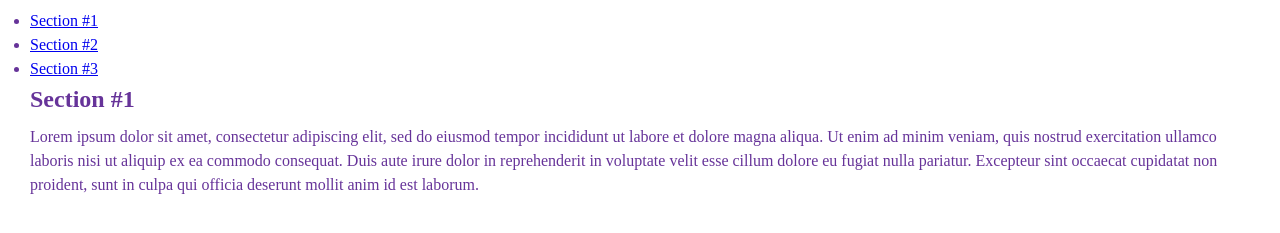
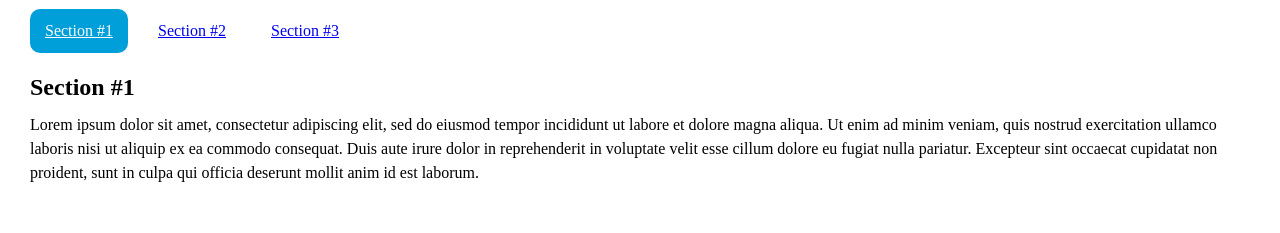
Before and after one commit to nickbergquist/tech-exercise, a website: page index.html in a window 1280 px wide. Shown: the part 71-304 px from the top of the page. Drawn offline with Linux system fonts and the light colour scheme.

Commit message:
Update styling

```diff
--- a/scss/components/_tabs.scss
+++ b/scss/components/_tabs.scss
@@ -1,3 +1,28 @@
 .tabs {
-  color: rebeccapurple;
+  margin-bottom: 2rem;
 }
+
+.tabs-list {
+  display: flex;
+  margin-bottom: 1rem;
+
+  li {
+    list-style: none;
+    margin-right: 15px;
+
+    &:last-child {
+      margin-right: 0;
+    }
+
+    a {
+      border-radius: 10px;
+      display: inline-block;
+      padding: 10px 15px;
+    }
+
+    &.active a {
+      background: palette-colour(main, 'secondary');
+      color: palette-colour(mono, 'offwhite');
+    }
+  }
+}
--- /dev/null
+++ b/scss/utils/_functions.scss
@@ -0,0 +1,17 @@
+////////////////
+//  palette   //
+////////////////
+
+@function palette-colour($palette, $colour) {
+    @return map-get(map-get($palettes, $palette), $colour);
+  }
+
+  @function palette-colour-alpha($palette, $colour, $opacity) {
+    $colour: palette-colour($palette, $colour);
+
+    @if map-key-exists($palette-tools, 'opacity', $opacity) {
+      $opacity: map-get(map-get($palette-tools, 'opacity'), $opacity);
+    }
+
+    @return rgba($colour, $opacity);
+  }
--- a/scss/utils/_module.scss
+++ b/scss/utils/_module.scss
@@ -1,4 +1,5 @@
 // tools, variables, and config files not compiled to CSS
 @import 'config';
+@import 'functions';
 @import 'variables';
 @import 'mixins';
```
Also changed, not shown: css/main.css, 1 other file.
